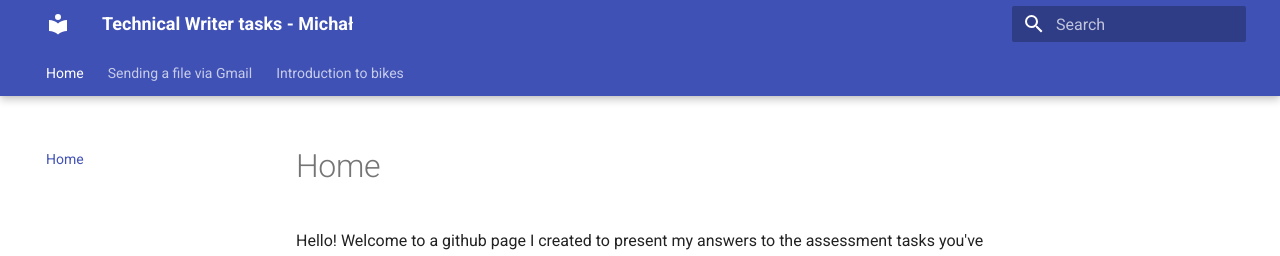
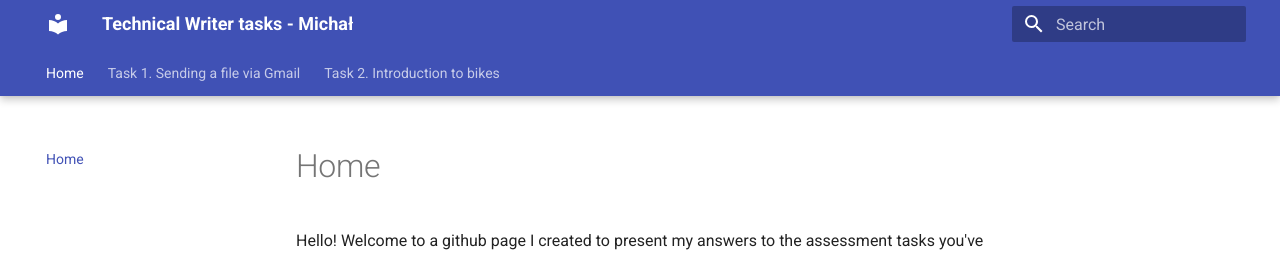
Before and after one commit to michal-writing/repo, an MkDocs documentation site: the page built from docs/index.md, in a window 1280 px wide. Shown: the top 256 px of the page. Built offline with MkDocs 1.6.1 and Material for MkDocs 9.7.7, drawn with Linux system fonts in a browser that asks for light colours.

Commit message:
Update mkdocs.yml

```diff
--- a/mkdocs.yml
+++ b/mkdocs.yml
@@ -35,5 +35,5 @@ markdown_extensions:
           - overrides/.icons
 nav:
    - index.md
-   - send_email.md
-   - bike.md
+   - Task 1. Sending a file via Gmail: send_email.md
+   - Task 2. Introduction to bikes: bike.md
```
